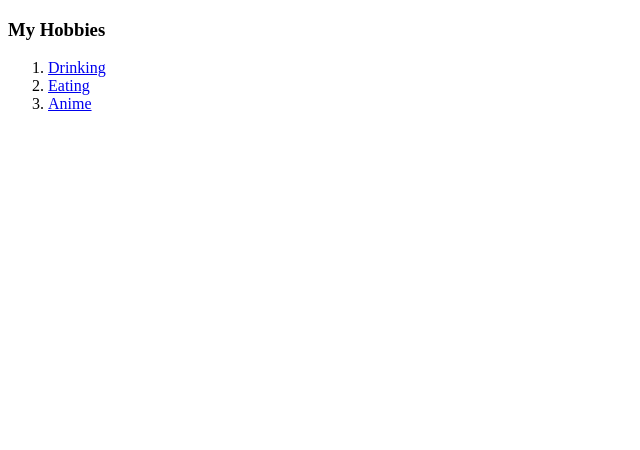
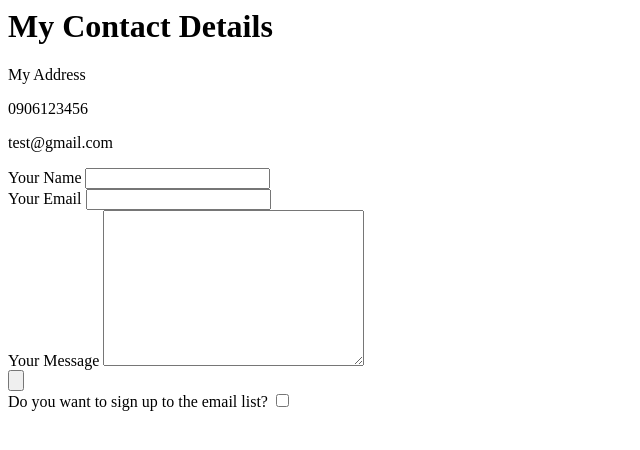
Before and after one commit to megamind03/CV, a plain HTML site: page hobbies.html in a window 1280 px wide. Shown: the whole page, without its empty margins (0-640 px from the left). Drawn offline with Linux system fonts and the light colour scheme.

Commit message:
Update hobbies.html

```diff
--- a/hobbies.html
+++ b/hobbies.html
@@ -1,15 +1,31 @@
-<!DOCTYPE html>
 <html lang="en" dir="ltr">
+
 <head>
   <meta charset="utf-8">
   <title></title>
+  <link rel="stylesheet" href="css/styles.css">
 </head>
+
 <body>
-    <h3>My Hobbies</h3>
-    <ol>
-      <li><a href="https://www.facebook.com/ChillTopCirculoVerde/">Drinking</a></li>
-      <li><a href="https://www.facebook.com/ayansitaliandiner">Eating</a></li>
-      <li><a href="https://gogoanime.fi/black-clover-tv-episode-159">Anime</a></li>
-    </ol>
+  <h1>My Contact Details</h1>
+  <p>My Address</p>
+  <p>0906123456</p>
+  <p>test@gmail.com</p>
+
+  <form class="" action="mailto:micko.lora30@gmail.com" method="post">
+    <label>Your Name</label>
+    <input type="text" name="YourName" value="">
+    <br>
+    <label>Your Email</label>
+    <input type="email" name="YourEmail" value="">
+    <br>
+    <label>Your Message</label>
+    <textarea name="YourMessage" rows="10" cols="30"></textarea><br>
+    <input type="submit" name="" value="">
+    <br>
+    <label>Do you want to sign up to the email list?</label>
+    <input type="checkbox" name="" value="">
+  </form>
 </body>
+
 </html>
```
Lines whose indentation alone changed are shown as unchanged.
